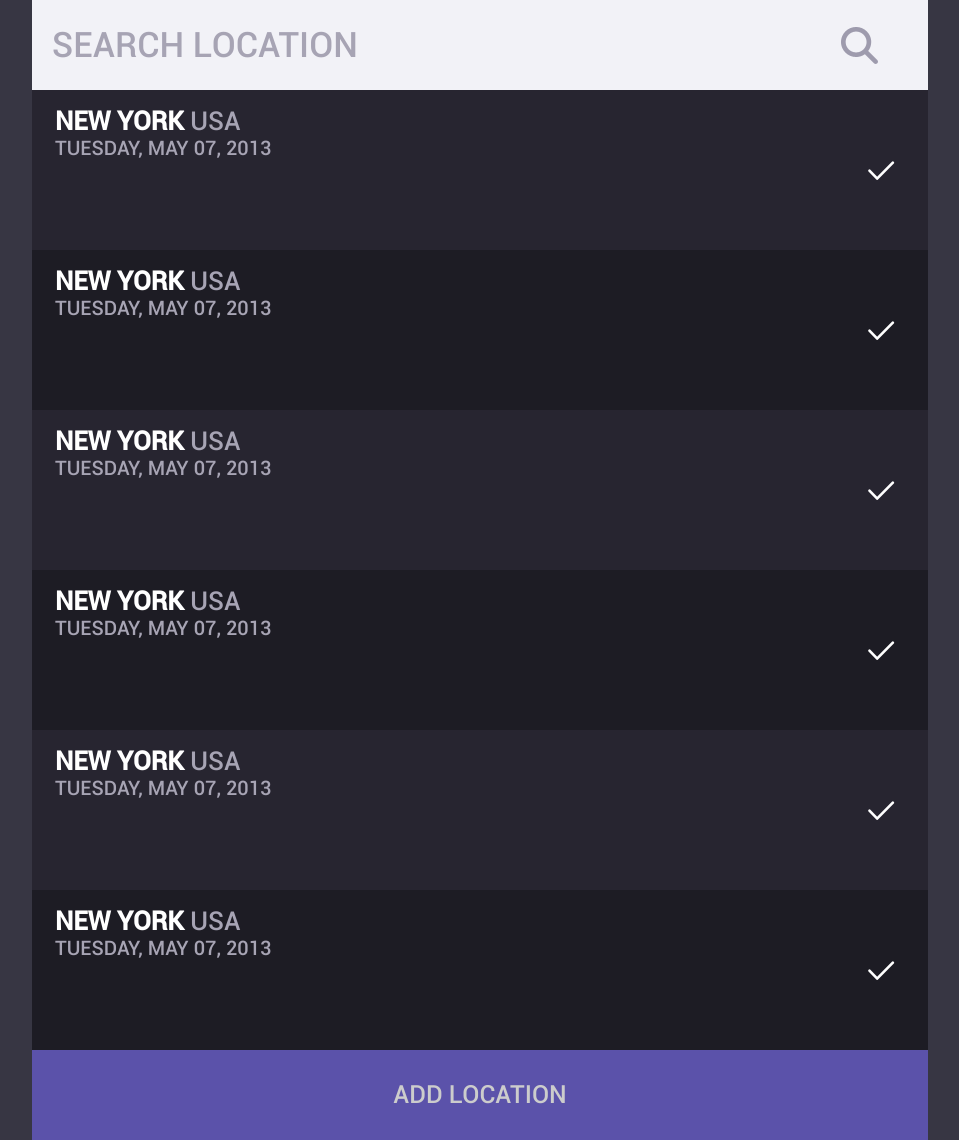
After one commit to Altrue/archi, a PHP site: page /views/add.php in a window 1280 px wide. The commit adds this page. Shown: the whole page, without its empty margins (160-1119 px from the left). Run offline with PHP 8.4, Linux system fonts and the light colour scheme.

Commit message:
fini les vues ! pour le moment

```diff
--- a/css/main.css
+++ b/css/main.css
@@ -1,5 +1,5 @@
 /* TZ_Project : CSS Principal */
-
+/* Catégorie : Général*/
 @font-face {
     font-family: roboto;
     src: url(../font/Roboto-Medium.ttf);
@@ -32,15 +32,11 @@ b, strong {
 
 a {
 	color: #5BE;
-	text-shadow: 0 0 10px transparent;
 	text-decoration: none;
-	transition: 0.5s;
 }
 
 a:hover {
 	color: #6CF;
-	transition: 0.2s;
-	text-shadow: 0 0 5px #6CF;
 }
 
 h1 {
@@ -132,14 +128,21 @@ input:hover, input:focus{
 
 .td-refresh {
 	width: 15%;
+	height: 100%;
+	min-width:90px;
+}
+
+.td-refresh-div {
+	width: 100%;
 	min-width: 90px;
 	height: 100%;
 	background-image:url("../images/refresh.png");
 	background-repeat: no-repeat;
 	background-position: center;
+	cursor:default;
 }
 
-.td-refresh:hover {
+.td-refresh-div:hover {
 	background-image:url("../images/refresh2.png");
 }
 
@@ -153,15 +156,22 @@ input:hover, input:focus{
 
 .td-plus {
 	width: 15%;
+	height: 100%;
+	min-width:90px;
+}
+
+.td-plus-div {
+	width: 100%;
 	min-width: 90px;
 	height: 100%;
 	background-color: #FFF;
 	background-image:url("../images/plus.png");
 	background-repeat: no-repeat;
 	background-position: center;
+	cursor:default;
 }
 
-.td-plus:hover {
+.td-plus-div:hover {
 	background-image:url("../images/plus2.png");
 }
 
@@ -182,6 +192,19 @@ input:hover, input:focus{
 .buttom-bar:hover {
 	color: #FFF;
 }
+
+/* Utilisé pour le add */
+
+.buttom-bar-add {
+	background-color:#5b52aa !important;
+	color:#CCC !important;
+}
+
+.buttom-bar-add:hover {
+	color:#FFF !important;
+}
+
+/* Catégorie : Grid*/
 
 .clock-grid{
     background-size: contain;
@@ -256,7 +279,7 @@ div.clock-grid-content {
 .clock-time {
 	font-size: 90px;
 }
-
+/* Catégorie : Responsive Grid*/
 @media (max-width:800px) {
 	.clock-titre {
 		font-size:20px;
@@ -284,6 +307,8 @@ div.clock-grid-content {
 	font-size: 40px;
 }
 }
+
+/* Catégorie : Line*/
 
 .clock-line{
     width: 100%;
@@ -324,6 +349,8 @@ div.clock-line-content {
 	padding-right: 10px;
 	padding-top:5%;
 }
+
+/* Catégorie : Responsive Line*/
 
 @media (max-height:700px) {
 	.clock-line-titre {
@@ -372,6 +399,7 @@ div.clock-line-content {
 
 	.clock-line-time {
 	font-size: 45px;
+	}
 }
 
 @media (max-height:400px) {
@@ -385,5 +413,135 @@ div.clock-line-content {
 
 	.clock-line-time {
 	font-size: 40px;
+	}
 }
+
+/* Catégorie : Add*/
+
+.td-search-title {
+	width: 85%;
+	height: 100%;
+	min-width:90px;
+	color:#a7a4b4;
+	font-size:35px;
+	padding-left:2%;
 }
+
+.td-search-icon {
+	width: 15%;
+	height: 100%;
+	min-width:90px;
+}
+
+.td-search-div {
+	width: 100%;
+	min-width: 90px;
+	height: 100%;
+	background-image:url("../images/search.png");
+	background-repeat: no-repeat;
+	background-position: center;
+	cursor:default;
+}
+
+.td-search-div:hover {
+	background-image:url("../images/search2.png");
+}
+
+.search-line {
+	width: 100%;
+	height: 20%;
+    overflow: hidden;
+	text-align: left;
+}
+
+.search-line-content {
+	height:100%;
+	width: 100%;
+	vertical-align: middle;
+	text-align: left;
+	padding-top: 25px;
+	padding-left: 20px;
+	color:#a7a4b4;
+}
+
+.nightblue1 {
+	background-color:#272530;
+}
+
+.nightblue2 {
+	background-color:#1d1c24;
+}
+
+.search-line-titre {
+	font-size:26px;
+}
+
+.search-line-sous-titre {
+	font-size:20px;
+}
+
+.search-check-icon {
+	width: 100%;
+	height: 100%;
+	background-image:url("../images/check.png");
+	background-repeat: no-repeat;
+	background-position: center;
+	cursor:default;
+}
+
+.td-search-text {
+	width:90%;
+	min-width:90%;
+}
+
+.td-search-check-icon {
+	width: 10%;
+	min-width: 27px;
+	height: 100%;
+}
+
+.search-check-icon:hover {
+	background-image:url("../images/check2.png");
+}
+
+/* Catégorie : Responsive Add*/
+
+@media(max-width:430px){
+	.td-search-title{
+		font-size:21px;
+	}
+}
+
+@media (max-height:500px) {
+	.search-line-titre {
+		font-size:24px;
+	}
+
+	.search-line-sous-titre {
+		font-size:18px;
+	}
+
+	div.search-line-content {
+		padding-top:20px;
+	}
+}
+
+@media (max-width:400px) {
+	.search-line-titre {
+		font-size:17px;
+	}
+
+	.search-line-sous-titre {
+		font-size:13px;
+	}
+}
+
+@media (max-height:400px) {
+	.search-line-titre {
+		font-size:17px;
+	}
+
+	.search-line-sous-titre {
+		font-size:13px;
+	}
+}
--- /dev/null
+++ b/views/add.php
@@ -0,0 +1,108 @@
+<html>
+	<header>
+		<link rel="stylesheet" type="text/css" href="../css/main.css" />
+		<link href='http://fonts.googleapis.com/css?family=Open+Sans&subset=latin,latin-ext' rel='stylesheet' type='text/css'/>
+	<header>
+	<body>
+		<div id="main">
+			<div class="top-bar">
+				<table class="table-top-bar">
+					<tr><td class="td-search-title">SEARCH LOCATION</td><td class="td-search-icon"><div class="td-search-div"></div></td></tr>
+				</table>
+			</div>
+			<div class="search-line nightblue1">
+				<table class="table-top-bar">
+					<tr>
+						<td class="td-search-text">
+							<div class="search-line-content">
+								<span class="search-line-titre"><b>NEW YORK</b> USA</span><br>
+								<span class="search-line-sous-titre">TUESDAY, MAY 07, 2013</span>
+							</div>
+						</td>
+						<td class="td-search-check-icon">
+							<div class="search-check-icon"></div>
+						</td>
+					</tr>
+				</table>
+			</div>
+			<div class="search-line nightblue2">
+				<table class="table-top-bar">
+					<tr>
+						<td class="td-search-text">
+							<div class="search-line-content">
+								<span class="search-line-titre"><b>NEW YORK</b> USA</span><br>
+								<span class="search-line-sous-titre">TUESDAY, MAY 07, 2013</span>
+							</div>
+						</td>
+						<td class="td-search-check-icon">
+							<div class="search-check-icon"></div>
+						</td>
+					</tr>
+				</table>
+			</div>
+			<div class="search-line nightblue1">
+				<table class="table-top-bar">
+					<tr>
+						<td class="td-search-text">
+							<div class="search-line-content">
+								<span class="search-line-titre"><b>NEW YORK</b> USA</span><br>
+								<span class="search-line-sous-titre">TUESDAY, MAY 07, 2013</span>
+							</div>
+						</td>
+						<td class="td-search-check-icon">
+							<div class="search-check-icon"></div>
+						</td>
+					</tr>
+				</table>
+			</div>
+			<div class="search-line nightblue2">
+				<table class="table-top-bar">
+					<tr>
+						<td class="td-search-text">
+							<div class="search-line-content">
+								<span class="search-line-titre"><b>NEW YORK</b> USA</span><br>
+								<span class="search-line-sous-titre">TUESDAY, MAY 07, 2013</span>
+							</div>
+						</td>
+						<td class="td-search-check-icon">
+							<div class="search-check-icon"></div>
+						</td>
+					</tr>
+				</table>
+			</div>
+			<div class="search-line nightblue1">
+				<table class="table-top-bar">
+					<tr>
+						<td class="td-search-text">
+							<div class="search-line-content">
+								<span class="search-line-titre"><b>NEW YORK</b> USA</span><br>
+								<span class="search-line-sous-titre">TUESDAY, MAY 07, 2013</span>
+							</div>
+						</td>
+						<td class="td-search-check-icon">
+							<div class="search-check-icon"></div>
+						</td>
+					</tr>
+				</table>
+			</div>
+			<div class="search-line nightblue2">
+				<table class="table-top-bar">
+					<tr>
+						<td class="td-search-text">
+							<div class="search-line-content">
+								<span class="search-line-titre"><b>NEW YORK</b> USA</span><br>
+								<span class="search-line-sous-titre">TUESDAY, MAY 07, 2013</span>
+							</div>
+						</td>
+						<td class="td-search-check-icon">
+							<div class="search-check-icon"></div>
+						</td>
+					</tr>
+				</table>
+			</div>
+		<a href="list.php"><div class="buttom-bar buttom-bar-add"><span>ADD LOCATION</span></div></a>
+	</body>
+
+<?php
+
+?>
```
Also changed, not shown: views/grid.php (+2 -5 lines), views/list.php (+2 -5 lines), images/check.png (added), images/check2.png (added), images/search.png (added), images/search2.png (added).
